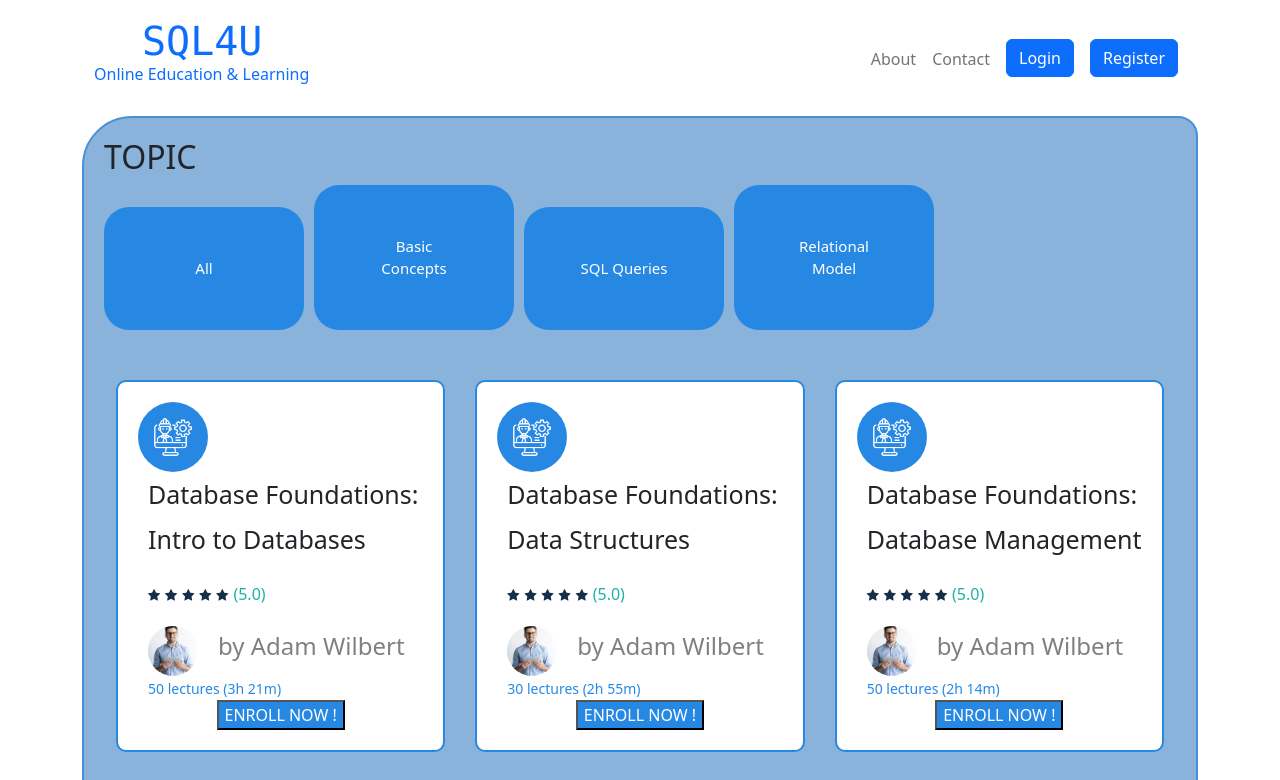
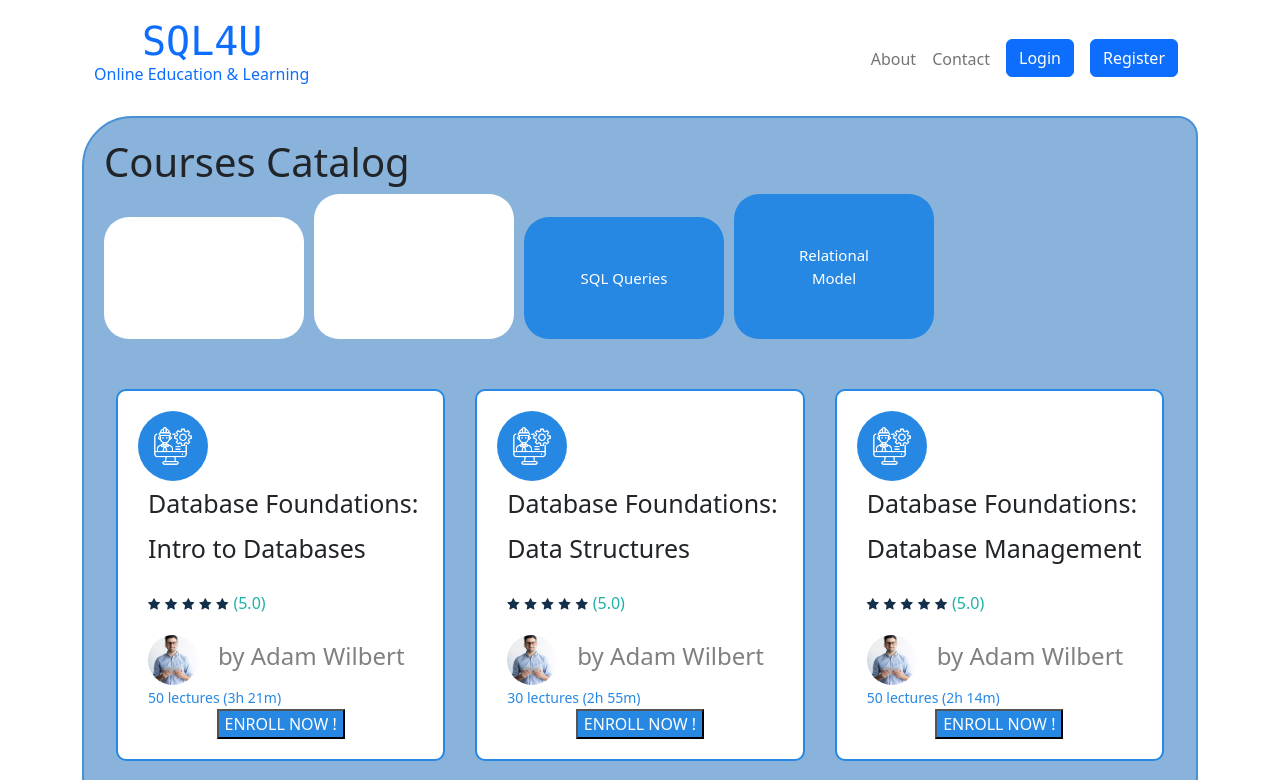
Before and after one commit to dongtandung2001/SQL4U, a React (Create React App) app in the folder frontend/: page /catalog in a window 1280 px wide. Shown: the top 780 px of the page. Built offline with nearby package versions, Linux system fonts and the light colour scheme.

Commit message:
11/14 1:10AM

```diff
--- a/frontend/package.json
+++ b/frontend/package.json
@@ -13,6 +13,8 @@
     "joi": "^17.7.0",
     "jwt-decode": "^3.1.2",
     "lodash": "^4.17.21",
+    "primeicons": "^6.0.1",
+    "primereact": "^8.7.2",
     "query-string": "^7.1.1",
     "react": "^18.2.0",
     "react-chartjs-2": "^4.3.1",
--- a/frontend/src/component/learningHub/CourseCatalog.jsx
+++ b/frontend/src/component/learningHub/CourseCatalog.jsx
@@ -53,46 +53,28 @@ function Show({arr}){
 function App({location}) {
   const [isShown, setIsShown] = useState("all");
   console.log(location);
+  const [active, setActive] = useState(false);
+  const handleClick = () => {
+    setActive(!active);
+  };
   return (
     <div>
-      <button className='topic-button' onClick={() => setIsShown("all")}>All</button>
-      <button className='topic-button' onClick={() => setIsShown("basic")}>Basic Concepts</button>
-      <button className='topic-button' onClick={() => setIsShown("all")}>SQL Queries</button>
-      <button className='topic-button' onClick={() => setIsShown("all")}>Relational Model</button>
+    <button className='topic-button' onClick={() => {setIsShown("all"); handleClick()}}  style={{ backgroundColor: active ? "black" : "white" }}>All</button>
+      <button className='topic-button' onClick={() => {setIsShown("basic"); handleClick()}}  style={{ backgroundColor: active ? "black" : "white" }}>Basic Concepts</button>
+      <button className='topic-button' onClick={() => setIsShown("sql")}>SQL Queries</button>
+      <button className='topic-button' onClick={() => setIsShown("relational_model")}>Relational Model</button>
       {/* 👇️ show elements on click */}
-
       {isShown==="all" && (
         <div>
           <Show arr={location}/>
-          {/* <Show arr={sql_queries} />
-          <Show arr={relational_model} /> */}
         </div>
       )}
 
       {isShown==="basic" && (
         <div>
           <Show arr={location.filter( course => course.topic ==="basic_concepts" )}/>
-          {/* <Show arr={sql_queries} />
-          <Show arr={relational_model} /> */}
         </div>
       )}
-      {/* {isShown===myArray[1] && (
-        <div>
-          <Show arr={coursesCard} />
-        </div>
-      )}
-
-      {isShown===myArray[2] && (
-        <div>
-         <Show arr={coursesCard} />
-        </div>
-      )}
-
-      {isShown===myArray[3] && (
-        <div>
-        <Show arr={coursesCard} />
-        </div>
-      )} */}
     </div>
   );
 }
@@ -106,7 +88,7 @@ class CoursesCard extends Component {
     return (
       <>
       <div className='topic'>
-      <h2>TOPIC</h2>
+      <h1>Courses Catalog</h1>
       <App location={this.state.data}/>
     </div>
     </>
--- a/frontend/src/component/learningHub/CoursesCard.jsx
+++ b/frontend/src/component/learningHub/CoursesCard.jsx
@@ -32,7 +32,7 @@ class CoursesCard extends Component {
   render() {
     return (
       <>
-
+      <h1>Course Catalog</h1>
       <ButtonsGroup/>
       <h2>COURSE CATALOG</h2>
       <section className='coursesCard'>
```
Also changed, not shown: 1 other file (tests, documents, lock files or other folders).
